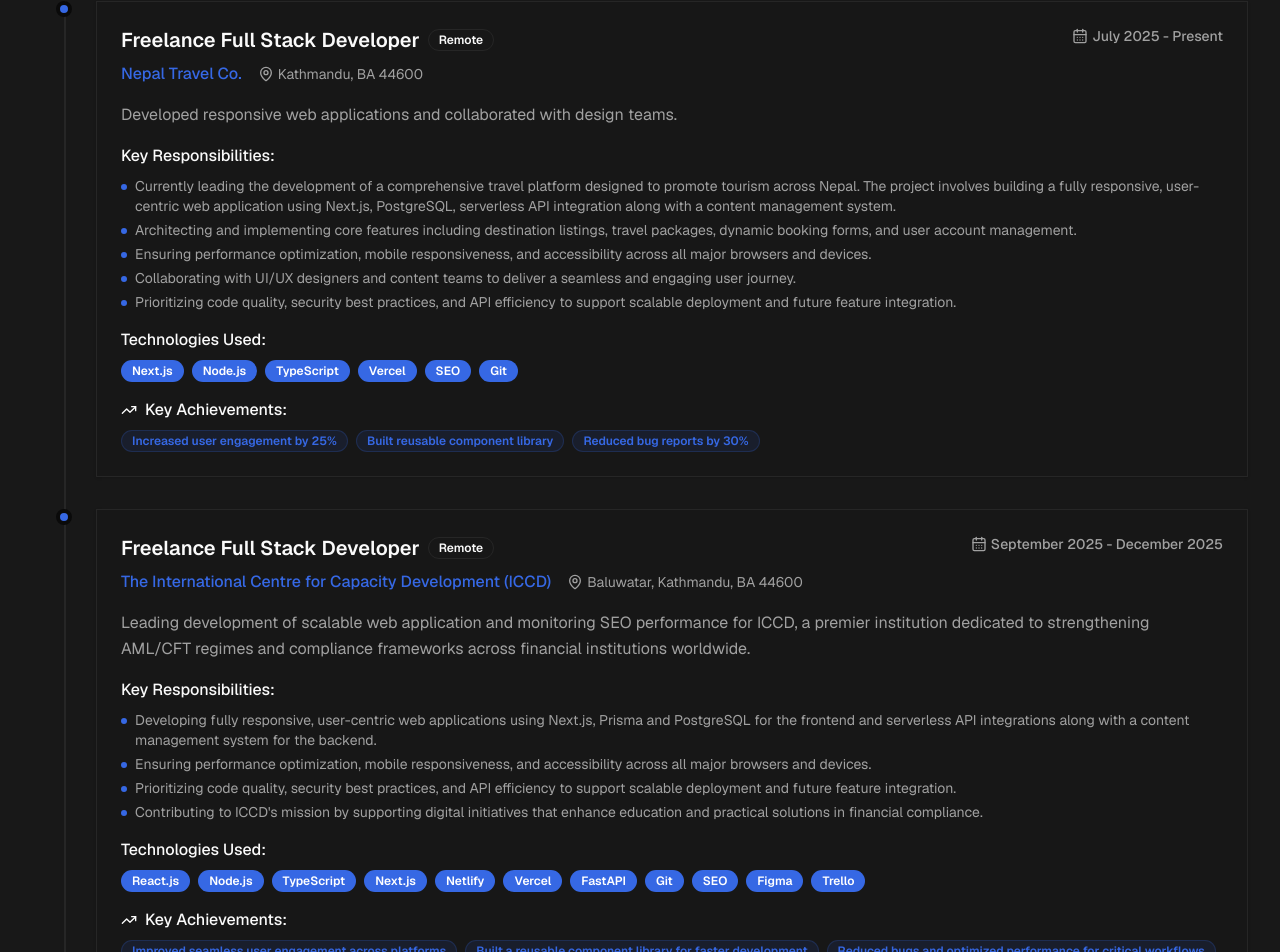
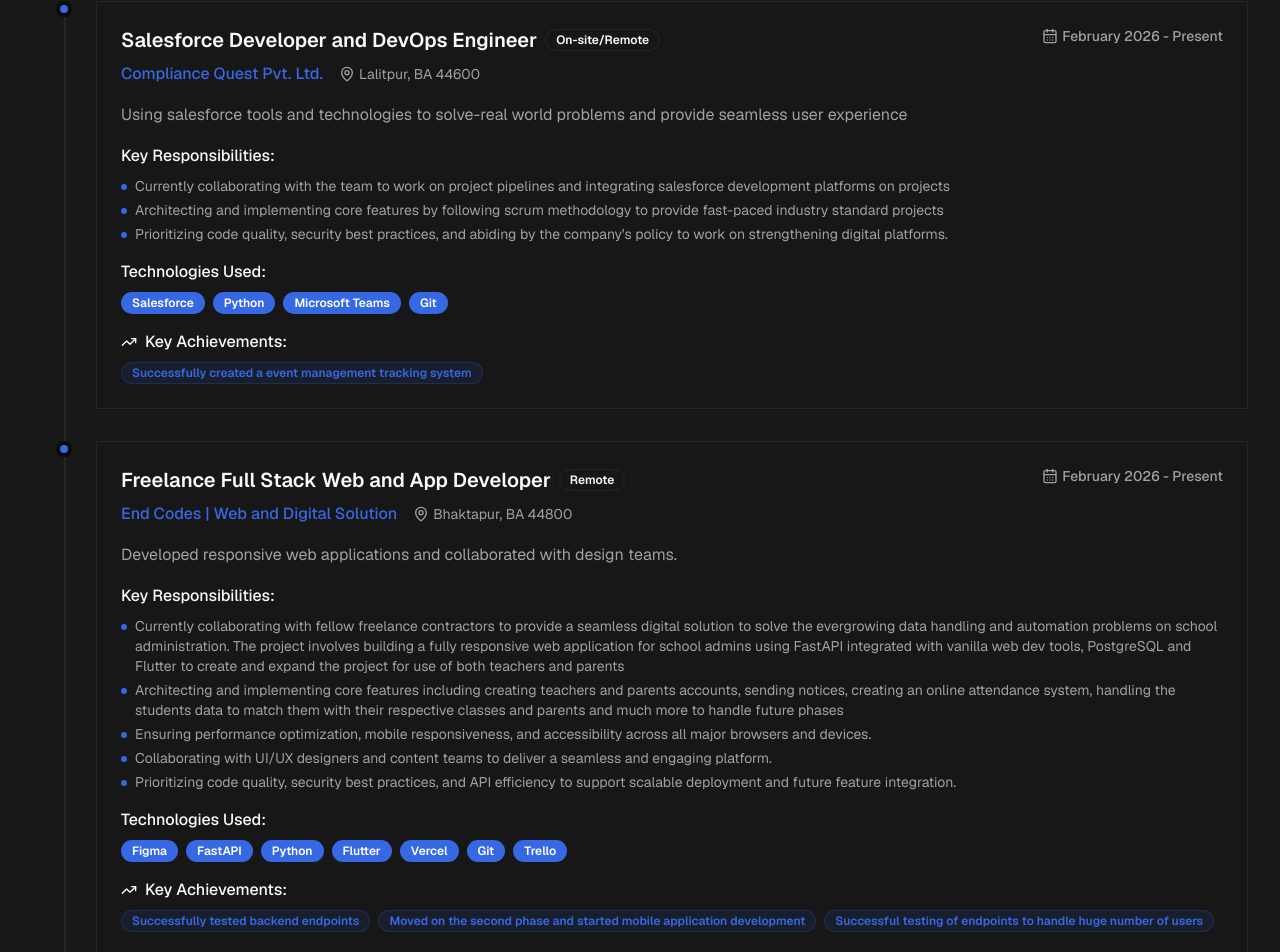
Before and after one commit to saran-adhikari/portfolio, a Next.js app in the folder project-portfolio/: page / in a window 1280 px wide. Shown: the part 5531-6483 px from the top of the page. Built offline with nearby package versions, Linux system fonts and the light colour scheme.

Commit message:
updated experiences info section

```diff
--- a/project-portfolio/src/app-components/experience-section.tsx
+++ b/project-portfolio/src/app-components/experience-section.tsx
@@ -7,15 +7,55 @@
 export function ExperienceSection() {
   const experiences = [
     {
+      id: 1,
+      title: "Salesforce Developer and DevOps Engineer",
+      company: "Compliance Quest Pvt. Ltd.",
+      location: "Lalitpur, BA 44600",
+      period: "February 2026 - Present",
+      type: "On-site/Remote",
+      description: "Using salesforce tools and technologies to solve-real world problems and provide seamless user experience",
+      responsibilities: [
+        "Currently collaborating with the team to work on project pipelines and integrating salesforce development platforms on projects",
+        "Architecting and implementing core features by following scrum methodology to provide fast-paced industry standard projects",
+        "Prioritizing code quality, security best practices, and abiding by the company's policy to work on strengthening digital platforms.",
+      ],
+      technologies: ["Salesforce","Python","Microsoft Teams", "Git"],
+      achievements: [
+        "Successfully created a event management tracking system",
+      ],
+    },
+    {
+      id: 1,
+      title: "Freelance Full Stack Web and App Developer",
+      company: "End Codes | Web and Digital Solution",
+      location: "Bhaktapur, BA 44800",
+      period: "February 2026 - Present",
+      type: "Remote",
+      description: "Developed responsive web applications and collaborated with design teams.",
+      responsibilities: [
+        "Currently collaborating with fellow freelance contractors to provide a seamless digital solution to solve the evergrowing data handling and automation problems on school administration. The project involves building a fully responsive web application for school admins using FastAPI integrated with vanilla web dev tools, PostgreSQL and Flutter to create and expand the project for use of both teachers and parents",
+        "Architecting and implementing core features including creating teachers and parents accounts, sending notices, creating an online attendance system, handling the students data to match them with their respective classes and parents and much more to handle future phases",
+        "Ensuring performance optimization, mobile responsiveness, and accessibility across all major browsers and devices.",
+        "Collaborating with UI/UX designers and content teams to deliver a seamless and engaging platform.",
+        "Prioritizing code quality, security best practices, and API efficiency to support scalable deployment and future feature integration.",
+      ],
+      technologies: ["Figma","FastAPI" ,"Python", "Flutter","Vercel", "Git", "Trello"],
+      achievements: [
+        "Successfully tested backend endpoints",
+        "Moved on the second phase and started mobile application development",
+        "Successful testing of endpoints to handle huge number of users",
+      ],
+    },
+    {
       id: 2,
       title: "Freelance Full Stack Developer",
       company: "Nepal Travel Co.",
       location: "Kathmandu, BA 44600",
-      period: "July 2025 - Present",
+      period: "July 2025 - February 2026",
       type: "Remote",
       description: "Developed responsive web applications and collaborated with design teams.",
       responsibilities: [
-        "Currently leading the development of a comprehensive travel platform designed to promote tourism across Nepal. The project involves building a fully responsive, user-centric web application using Next.js, PostgreSQL, serverless API integration along with a content management system.",
+        "Led the development of a comprehensive travel platform designed to promote tourism across Nepal. The project involves building a fully responsive, user-centric web application using Next.js, PostgreSQL, serverless API integration along with a content management system.",
         "Architecting and implementing core features including destination listings, travel packages, dynamic booking forms, and user account management.",
         "Ensuring performance optimization, mobile responsiveness, and accessibility across all major browsers and devices.",
         "Collaborating with UI/UX designers and content teams to deliver a seamless and engaging user journey.",
@@ -29,7 +69,7 @@
       ],
     },
     {
-      id: 2,
+      id: 3,
       title: "Freelance Full Stack Developer",
       company: "The International Centre for Capacity Development (ICCD)",
       location: "Baluwatar, Kathmandu, BA 44600",
@@ -52,7 +92,7 @@
 
 
     {
-      id: 3,
+      id: 4,
       title: "Junior Web Developer",
       company: "Shreepech International",
       location: "Lalitpur, BA 44600",
```
Also changed, not shown: 2 other files (tests, documents, lock files or other folders).
